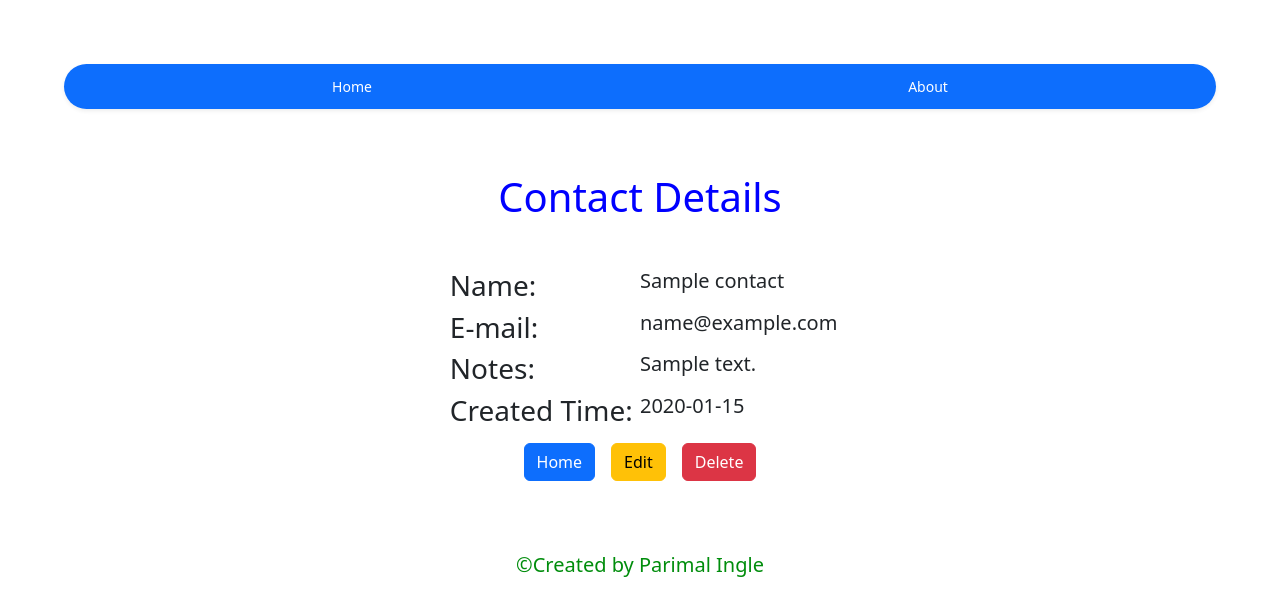
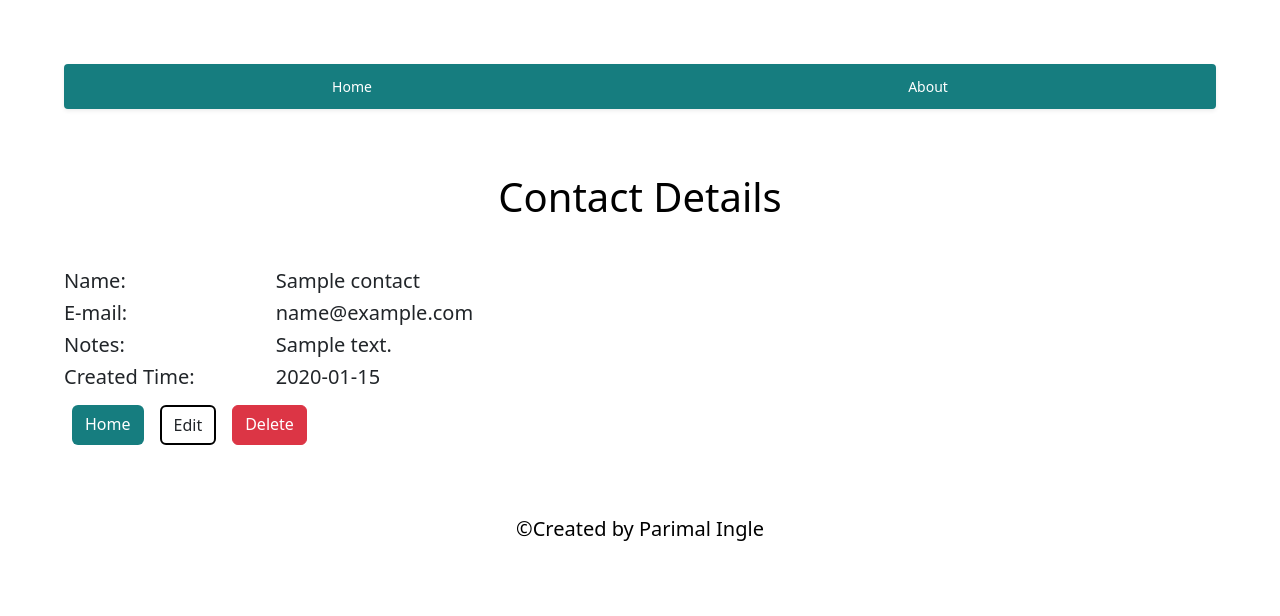
Before and after one commit to soujan06/parimal_ingle, a Django app: page /details/1 in a window 1280 px wide. Shown: the top 616 px of the page. Run offline with Django 4.2, Linux system fonts and the light colour scheme; tables that the repository leaves empty hold one stand-in row (values such as "Sample post"); some libraries are stand-ins or nearby versions.

Commit message:
UI updated

```diff
--- a/app/parimal_ingle_CMA/templates/about.html
+++ b/app/parimal_ingle_CMA/templates/about.html
@@ -11,17 +11,17 @@
             <h5 class="card-text">MSIS Student | Fall 2023</h5>
             <h5 class="card-text">California State University, Long Beach</h5>
             <h5 class="card-text">Student Id: 032253934</h5>
-            <a href="https://parimalingle1805.github.io/personal-portfolio-react/" target="_blank" class="btn btn-primary">Go to My Portfolio</a>
+            <a href="https://parimalingle1805.github.io/personal-portfolio-react/" target="_blank" class="btn m-2" style="background-color: #167D7F; color: white;">Go to My Portfolio</a>
         </div>
     </div>
     <div class="card m-5" style="width: 25%;">
-        <img src="{% static 'images/cm_about1.jpg' %}" class="card-img-top" alt="profile pic">
+        <img src="{% static 'images/about2.jpg' %}" class="card-img-top" alt="profile pic">
         <div class="card-body">
             <h1>About Project</h1>
             <h3 class="card-title">Contact Management App</h3>
             <h5 class="card-text">IS 640 Programming for Business analytics</h5>
             <h5 class="card-text">Made using python, SQLite3 and Django framework to demonstrate CRUD operations</h5>
-            <a href="https://github.com/parimalingle1805/parimal_ingle" class="btn btn-primary">Go to Github Repository</a>
+            <a href="https://github.com/parimalingle1805/parimal_ingle" class="btn m-2" style="background-color: #167D7F; color: white;">Go to Github Repository</a>
         </div>
     </div>
 </div>
--- a/app/parimal_ingle_CMA/templates/addContact.html
+++ b/app/parimal_ingle_CMA/templates/addContact.html
@@ -5,7 +5,7 @@
 
 {% block content %}
 <div class="container">
-    <h1 style="text-align: center; color: blue;" class="m-5">Create a Contact</h1>
+    <h1 style="text-align: center; color: black;" class="m-5">Create a Contact</h1>
 
     {% if messages %}
       {% for message in messages %}
@@ -33,8 +33,8 @@
         </div>
         <!-- <p>{% now 'M. d, Y H:m' %}</p> -->
         <input type="text" name="created_time" id="created_time" value="{{ created_time }}" hidden>
-        <button type="submit" class="btn btn-success">Create Contact</button>
-        <a href="{% url 'home' %}" type="button" class="btn btn-primary">Cancel</a>
+        <button type="submit" class="btn m-2" style="background-color: #167D7F; color: white;">Create Contact</button>
+        <a href="{% url 'home' %}" class="btn m-2" style="border: 2px solid black;" >Cancel</a>
       </form>
 </div>
 
--- a/app/parimal_ingle_CMA/templates/base.html
+++ b/app/parimal_ingle_CMA/templates/base.html
@@ -14,7 +14,7 @@
   </head>
   <body>
     <div style="margin: 5%;">
-        <ul class="nav nav-pills nav-fill gap-2 p-1 small bg-primary rounded-5 shadow-sm" id="pillNav2" role="tablist" style="--bs-nav-link-color: var(--bs-white); --bs-nav-pills-link-active-color: var(--bs-primary); --bs-nav-pills-link-active-bg: var(--bs-white);">
+        <ul class="nav nav-pills nav-fill gap-2 p-1 small rounded-1 shadow-sm" id="pillNav2" role="tablist" style="--bs-nav-link-color: var(--bs-white); --bs-nav-pills-link-active-color: var(--bs-primary); --bs-nav-pills-link-active-bg: var(--bs-white); background-color: #167D7F;">
             <li class="nav-item" role="presentation">
                 <button onclick="window.location.href = '/'" class="nav-link rounded-5" id="home-tab2" data-bs-toggle="tab" type="button" role="tab" aria-selected="true">Home</button>
             </li>
@@ -31,7 +31,7 @@
         {% endblock %}
     </div>
     <div style="text-align: center;">
-        <h5 style="color: rgb(0, 141, 12);">©Created by Parimal Ingle</h5>
+        <h5 style="color: black;">©Created by Parimal Ingle</h5>
     </div>
 
     <script src="https://kit.fontawesome.com/5c8f3ffa22.js" crossorigin="anonymous"></script>
--- a/app/parimal_ingle_CMA/templates/details.html
+++ b/app/parimal_ingle_CMA/templates/details.html
@@ -3,18 +3,18 @@
 {% block title %} CMA | Contact Details {% endblock %}
 
 {% block content %}
-<h1 style="text-align: center; color: blue;" class="m-5">{% block header %}Contact Details{% endblock %}</h1>
-<div style="display: flex; justify-content: center;">
-    <div style="display: grid; grid-template-columns: 50% 50%;">
-        <h3>Name: </h3> <h5>{{ curr_contact.contact_name }}</h5>
-        <h3>E-mail: </h3> <h5>{{ curr_contact.contact_email }}</h5>
-        <h3>Notes: </h3> <h5>{{ curr_contact.contact_notes }}</h5>
-        <h3>Created Time: </h3> <h5>{{ curr_contact.created_time }}</h5>
+<h1 style="text-align: center; color: black;" class="m-5">{% block header %}Contact Details{% endblock %}</h1>
+<div style="display: flex; justify-content: left;">
+    <div style="display: grid; grid-template-columns: 12rem auto;">
+        <h5>Name: </h5><h5 style="margin-left: 10%">{{ curr_contact.contact_name }}</h5>
+        <h5>E-mail: </h5> <h5 style="margin-left: 10%">{{ curr_contact.contact_email }}</h5>
+        <h5>Notes: </h5> <h5 style="margin-left: 10%">{{ curr_contact.contact_notes }}</h5>
+        <h5>Created Time: </h5> <h5 style="margin-left: 10%">{{ curr_contact.created_time }}</h5>
     </div>
 </div>
-<div style="display: flex; justify-content: center;">
-    <a class="btn btn-primary m-2" href="{% url 'home' %}">Home</a>
-    <a class="btn btn-warning m-2" href="{% url 'update' curr_contact.id %}">Edit</a>
+<div style="display: flex; justify-content: left;">
+    <a class="btn m-2" style="background-color: #167D7F; color: white;" href="{% url 'home' %}">Home</a>
+    <a class="btn m-2" style="border: 2px solid black;" href="{% url 'update' curr_contact.id %}">Edit</a>
     <a class="btn btn-danger m-2" href="{% url 'deleteConf' curr_contact.id %}">Delete</a>
 </div>
 
--- a/app/parimal_ingle_CMA/templates/home.html
+++ b/app/parimal_ingle_CMA/templates/home.html
@@ -3,9 +3,9 @@
 {% block title %} CMA | Home {% endblock %}
 
 {% block content %}
-<h1 style="text-align: center; color: blue;">Contact Management</h1>
-<div style="display: flex; justify-content: center;">
-    <a href="{% url 'addContact' %}" type="button" style="color: white; text-decoration: none;" class="btn btn-success m-2 p-2">Create a New Contact</a>
+<h1 style="text-align: center; color: black">Contact Management</h1>
+<div style="display: flex; justify-content: left;">
+    <a href="{% url 'addContact' %}" type="button" style="color: white; text-decoration: none; background-color: #167D7F;" class="btn m-2 p-2">Create a New Contact</a>
 </div>
 {% if messages %}
   {% for message in messages %}
```
Also changed, not shown: app/parimal_ingle_CMA/templates/deleteConf.html (+4 -4 lines), app/parimal_ingle_CMA/templates/update.html (+4 -4 lines), app/db.sqlite3, app/parimal_ingle_CMA/static/images/about2.jpg (added), app/parimal_ingle_CMA/static/images/cm_about.jpg (deleted), app/parimal_ingle_CMA/static/images/profile_pic.jpeg.
